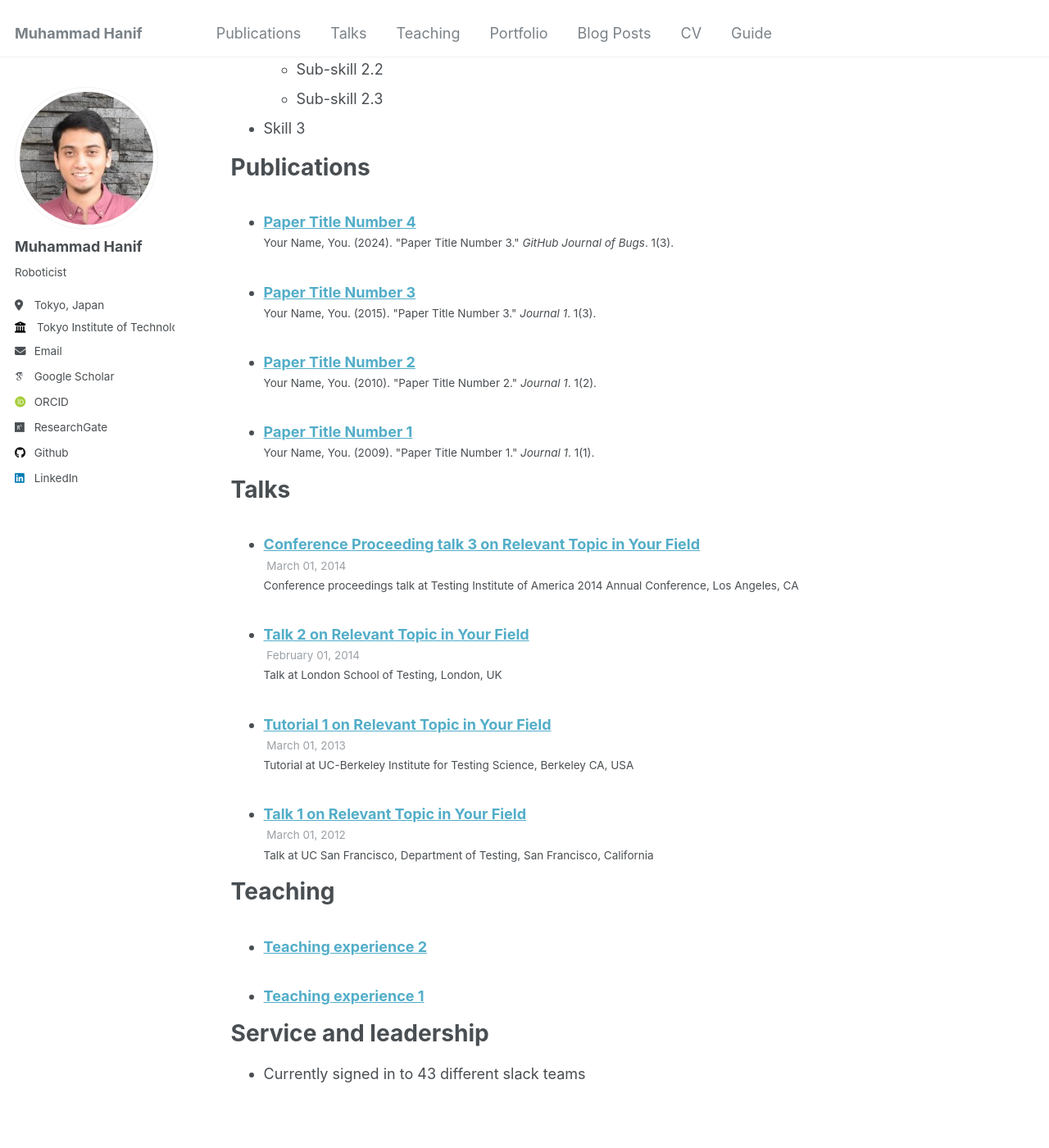
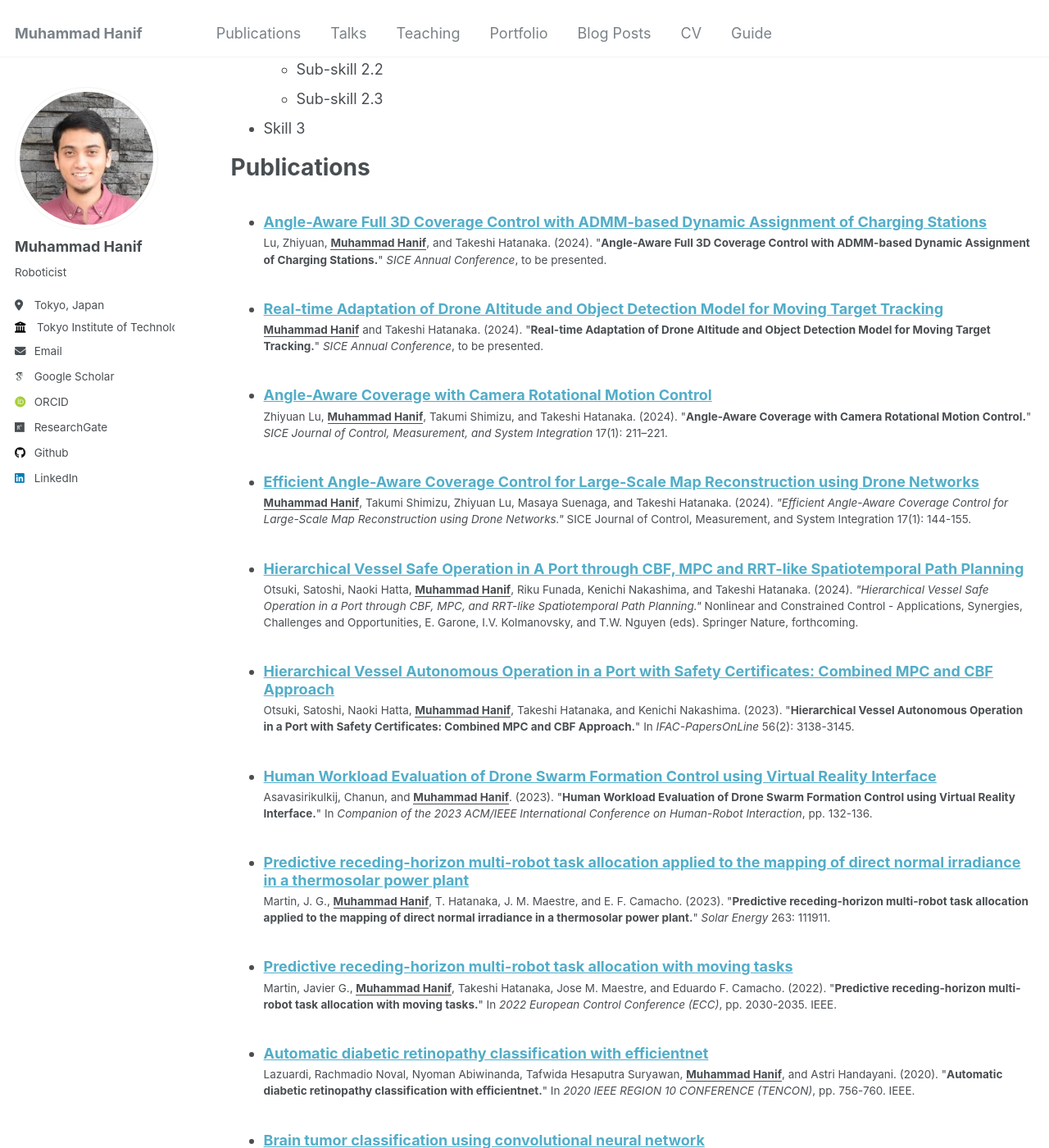
Before and after one commit to mhd-hanif/mhd-hanif.github.io, a Jekyll site: the page built from _pages/cv.md, in a window 1280 px wide and 1400 px high, scrolled down 899 px. Shown: the whole window at 82% size. Built offline with Jekyll 4.4.1, drawn with Linux system fonts in a browser that asks for light colours; some web fonts are replaced; some of the changed text lies outside the part shown.

Commit message:
Update Publication

```diff
--- a/_config.yml
+++ b/_config.yml
@@ -43,7 +43,7 @@ author:
   bitbucket        : # Username - Update with your username on the site
   codepen          : # Username
   dribbble         : # Username
-  github           : "https://github.com/hanifmania"
+  github           : "hanifmania"
   kaggle           : # Username
   stackoverflow    : # User number or user number and name (i.e., use "1" or "1/jeff-atwood")
 
@@ -57,7 +57,7 @@ author:
   keybase          : # Username
   instagram        : # Username
   lastfm           : # Username
-  linkedin         : "https://www.linkedin.com/in/muhammad-hanif-6189b0157"
+  linkedin         : "muhammad-hanif-6189b0157"
   mastodon         : # URL
   medium           : # URL
   pinterest        : # Username
@@ -76,7 +76,7 @@ author:
 # Publication Category - The following the list of publication categories and their headings
 publication_category:
   books:
-    title: 'Books'
+    title: 'Book, Book Chapter, Editing'
   manuscripts:
     title: 'Journal Articles'
   conferences:
--- a/_publications/2009-10-01-paper-title-number-1.md
+++ /dev/null
@@ -1,14 +0,0 @@
----
-title: "Paper Title Number 1"
-collection: publications
-category: manuscripts
-permalink: /publication/2009-10-01-paper-title-number-1
-excerpt: 'This paper is about the number 1. The number 2 is left for future work.'
-date: 2009-10-01
-venue: 'Journal 1'
-slidesurl: 'http://academicpages.github.io/files/slides1.pdf'
-paperurl: 'http://academicpages.github.io/files/paper1.pdf'
-citation: 'Your Name, You. (2009). &quot;Paper Title Number 1.&quot; <i>Journal 1</i>. 1(1).'
----
-
-The contents above will be part of a list of publications, if the user clicks the link for the publication than the contents of section will be rendered as a full page, allowing you to provide more information about the paper for the reader. When publications are displayed as a single page, the contents of the above "citation" field will automatically be included below this section in a smaller font.
--- a/_publications/2010-10-01-paper-title-number-2.md
+++ /dev/null
@@ -1,14 +0,0 @@
----
-title: "Paper Title Number 2"
-collection: publications
-category: manuscripts
-permalink: /publication/2010-10-01-paper-title-number-2
-excerpt: 'This paper is about the number 2. The number 3 is left for future work.'
-date: 2010-10-01
-venue: 'Journal 1'
-slidesurl: 'http://academicpages.github.io/files/slides2.pdf'
-paperurl: 'http://academicpages.github.io/files/paper2.pdf'
-citation: 'Your Name, You. (2010). &quot;Paper Title Number 2.&quot; <i>Journal 1</i>. 1(2).'
----
-
-The contents above will be part of a list of publications, if the user clicks the link for the publication than the contents of section will be rendered as a full page, allowing you to provide more information about the paper for the reader. When publications are displayed as a single page, the contents of the above "citation" field will automatically be included below this section in a smaller font.
--- a/_publications/2015-10-01-paper-title-number-3.md
+++ /dev/null
@@ -1,14 +0,0 @@
----
-title: "Paper Title Number 3"
-collection: publications
-category: manuscripts
-permalink: /publication/2015-10-01-paper-title-number-3
-excerpt: 'This paper is about the number 3. The number 4 is left for future work.'
-date: 2015-10-01
-venue: 'Journal 1'
-slidesurl: 'http://academicpages.github.io/files/slides3.pdf'
-paperurl: 'http://academicpages.github.io/files/paper3.pdf'
-citation: 'Your Name, You. (2015). &quot;Paper Title Number 3.&quot; <i>Journal 1</i>. 1(3).'
----
-
-The contents above will be part of a list of publications, if the user clicks the link for the publication than the contents of section will be rendered as a full page, allowing you to provide more information about the paper for the reader. When publications are displayed as a single page, the contents of the above "citation" field will automatically be included below this section in a smaller font.
--- /dev/null
+++ b/_publications/2018-paper-muzammil-et-al.md
@@ -0,0 +1,14 @@
+---
+title: "Design and Development of Tube-Launched Unmanned Aerial Vehicle."
+collection: publications
+category: conferences
+permalink: /publication/2018-paper-muzammil-et-al
+# excerpt: 'This paper is about the number 2. The number 3 is left for future work.'
+date: 2018-01-01
+venue: 'International Conference on Intelligent Unmanned Systems'
+# slidesurl: 'http://academicpages.github.io/files/slides2.pdf'
+# paperurl: 'http://academicpages.github.io/files/paper2.pdf'
+citation: 'Ahmad Fadlillah Muzammil, Nurhayyan Halim Rosid, <u><b>Muhammad Hanif</b></u>, Naufalino Fadel, Nathan, Tobias S., Tegar S., M.Agoes Moelyadi, and Agus Budiyono. (2018). "<b>Design and Development of Tube-Launched Unmanned Aerial Vehicle.</b>" In <i>International Conference on Intelligent Unmanned Systems</i>, August.'
+---
+
+<!-- The contents above will be part of a list of publications, if the user clicks the link for the publication than the contents of section will be rendered as a full page, allowing you to provide more information about the paper for the reader. When publications are displayed as a single page, the contents of the above "citation" field will automatically be included below this section in a smaller font. -->
--- /dev/null
+++ b/_publications/2019-paper-abiwinanda-et-al.md
@@ -0,0 +1,14 @@
+---
+title: "Brain tumor classification using convolutional neural network"
+collection: publications
+category: conferences
+permalink: /publication/2019-paper-abiwinanda-et-al
+# excerpt: 'This paper is about the number 2. The number 3 is left for future work.'
+date: 2019-01-01
+venue: 'World Congress on Medical Physics and Biomedical Engineering 2018'
+# slidesurl: 'http://academicpages.github.io/files/slides2.pdf'
+# paperurl: 'http://academicpages.github.io/files/paper2.pdf'
+citation: 'Abiwinanda, Nyoman, <u><b>Muhammad Hanif</b></u>, S. Tafwida Hesaputra, Astri Handayani, and Tati Rajab Mengko. (2019). "<b>Brain tumor classification using convolutional neural network.</b>" In <i>World Congress on Medical Physics and Biomedical Engineering 2018: June 3-8, 2018, Prague, Czech Republic (Vol. 1)</i>, pp. 183-189. Springer Singapore.'
+---
+
+<!-- The contents above will be part of a list of publications, if the user clicks the link for the publication than the contents of section will be rendered as a full page, allowing you to provide more information about the paper for the reader. When publications are displayed as a single page, the contents of the above "citation" field will automatically be included below this section in a smaller font. -->
--- /dev/null
+++ b/_publications/2020-paper-lazuardi-et-al.md
@@ -0,0 +1,14 @@
+---
+title: "Automatic diabetic retinopathy classification with efficientnet"
+collection: publications
+category: conferences
+permalink: /publication/2020-paper-lazuardi-et-al
+# excerpt: 'This paper is about the number 2. The number 3 is left for future work.'
+date: 2020-01-01
+venue: '2020 IEEE REGION 10 CONFERENCE (TENCON)'
+# slidesurl: 'http://academicpages.github.io/files/slides2.pdf'
+# paperurl: 'http://academicpages.github.io/files/paper2.pdf'
+citation: 'Lazuardi, Rachmadio Noval, Nyoman Abiwinanda, Tafwida Hesaputra Suryawan, <u><b>Muhammad Hanif</b></u>, and Astri Handayani. (2020). "<b>Automatic diabetic retinopathy classification with efficientnet.</b>" In <i>2020 IEEE REGION 10 CONFERENCE (TENCON)</i>, pp. 756-760. IEEE.'
+---
+
+<!-- The contents above will be part of a list of publications, if the user clicks the link for the publication than the contents of section will be rendered as a full page, allowing you to provide more information about the paper for the reader. When publications are displayed as a single page, the contents of the above "citation" field will automatically be included below this section in a smaller font. -->
--- /dev/null
+++ b/_publications/2022-paper-martin-et-al.md
@@ -0,0 +1,14 @@
+---
+title: "Predictive receding-horizon multi-robot task allocation with moving tasks"
+collection: publications
+category: conferences
+permalink: /publication/2022-paper-martin-et-al
+# excerpt: 'This paper is about the number 2. The number 3 is left for future work.'
+date: 2022-01-01
+venue: '2022 European Control Conference (ECC)'
+# slidesurl: 'http://academicpages.github.io/files/slides2.pdf'
+# paperurl: 'http://academicpages.github.io/files/paper2.pdf'
+citation: 'Martin, Javier G., <u><b>Muhammad Hanif</b></u>, Takeshi Hatanaka, Jose M. Maestre, and Eduardo F. Camacho. (2022). "<b>Predictive receding-horizon multi-robot task allocation with moving tasks.</b>" In <i>2022 European Control Conference (ECC)</i>, pp. 2030-2035. IEEE.'
+---
+
+<!-- The contents above will be part of a list of publications, if the user clicks the link for the publication than the contents of section will be rendered as a full page, allowing you to provide more information about the paper for the reader. When publications are displayed as a single page, the contents of the above "citation" field will automatically be included below this section in a smaller font. -->
--- /dev/null
+++ b/_publications/2023-journal-martin-et-al.md
@@ -0,0 +1,14 @@
+---
+title: "Predictive receding-horizon multi-robot task allocation applied to the mapping of direct normal irradiance in a thermosolar power plant"
+collection: publications
+category: manuscripts
+permalink: /publication/2023-journal-martin-et-al
+# excerpt: 'This paper is about the number 3. The number 4 is left for future work.'
+date: 2023-01-01
+venue: 'Solar Energy'
+# slidesurl: 'http://academicpages.github.io/files/slides3.pdf'
+# paperurl: 'http://academicpages.github.io/files/paper3.pdf'
+citation: 'Martin, J. G., <u><b>Muhammad Hanif</b></u>, T. Hatanaka, J. M. Maestre, and E. F. Camacho. (2023). "<b>Predictive receding-horizon multi-robot task allocation applied to the mapping of direct normal irradiance in a thermosolar power plant.</b>" <i>Solar Energy</i> 263: 111911.'
+---
+
+<!-- The contents above will be part of a list of publications, if the user clicks the link for the publication than the contents of section will be rendered as a full page, allowing you to provide more information about the paper for the reader. When publications are displayed as a single page, the contents of the above "citation" field will automatically be included below this section in a smaller font. -->
--- /dev/null
+++ b/_publications/2023-paper-asavasirikulkij-et-al.md
@@ -0,0 +1,14 @@
+---
+title: "Human Workload Evaluation of Drone Swarm Formation Control using Virtual Reality Interface"
+collection: publications
+category: conferences
+permalink: /publication/2023-paper-asavasirikulkij-et-al
+# excerpt: 'This paper is about the number 2. The number 3 is left for future work.'
+date: 2023-01-01
+venue: 'Companion of the 2023 ACM/IEEE International Conference on Human-Robot Interaction'
+# slidesurl: 'http://academicpages.github.io/files/slides2.pdf'
+# paperurl: 'http://academicpages.github.io/files/paper2.pdf'
+citation: 'Asavasirikulkij, Chanun, and <u><b>Muhammad Hanif</b></u>. (2023). "<b>Human Workload Evaluation of Drone Swarm Formation Control using Virtual Reality Interface.</b>" In <i>Companion of the 2023 ACM/IEEE International Conference on Human-Robot Interaction</i>, pp. 132-136.'
+---
+
+<!-- The contents above will be part of a list of publications, if the user clicks the link for the publication than the contents of section will be rendered as a full page, allowing you to provide more information about the paper for the reader. When publications are displayed as a single page, the contents of the above "citation" field will automatically be included below this section in a smaller font. -->
--- /dev/null
+++ b/_publications/2023-paper-otsuki-et-al.md
@@ -0,0 +1,14 @@
+---
+title: "Hierarchical Vessel Autonomous Operation in a Port with Safety Certificates: Combined MPC and CBF Approach"
+collection: publications
+category: conferences
+permalink: /publication/2023-paper-otsuki-et-al
+# excerpt: 'This paper is about the number 2. The number 3 is left for future work.'
+date: 2023-01-01
+venue: 'IFAC-PapersOnLine'
+# slidesurl: 'http://academicpages.github.io/files/slides2.pdf'
+# paperurl: 'http://academicpages.github.io/files/paper2.pdf'
+citation: 'Otsuki, Satoshi, Naoki Hatta, <u><b>Muhammad Hanif</b></u>, Takeshi Hatanaka, and Kenichi Nakashima. (2023). "<b>Hierarchical Vessel Autonomous Operation in a Port with Safety Certificates: Combined MPC and CBF Approach.</b>" In <i>IFAC-PapersOnLine</i> 56(2): 3138-3145.'
+---
+
+<!-- The contents above will be part of a list of publications, if the user clicks the link for the publication than the contents of section will be rendered as a full page, allowing you to provide more information about the paper for the reader. When publications are displayed as a single page, the contents of the above "citation" field will automatically be included below this section in a smaller font. -->
--- a/_publications/2024-02-17-paper-title-number-4.md
+++ /dev/null
@@ -1,13 +0,0 @@
----
-title: "Paper Title Number 4"
-collection: publications
-category: conferences
-permalink: /publication/2024-02-17-paper-title-number-4
-excerpt: 'This paper is about fixing template issue #693.'
-date: 2024-02-17
-venue: 'GitHub Journal of Bugs'
-paperurl: 'http://academicpages.github.io/files/paper3.pdf'
-citation: 'Your Name, You. (2024). &quot;Paper Title Number 3.&quot; <i>GitHub Journal of Bugs</i>. 1(3).'
----
-
-The contents above will be part of a list of publications, if the user clicks the link for the publication than the contents of section will be rendered as a full page, allowing you to provide more information about the paper for the reader. When publications are displayed as a single page, the contents of the above "citation" field will automatically be included below this section in a smaller font.
--- /dev/null
+++ b/_publications/2024-book-otsuki-et-al.md
@@ -0,0 +1,16 @@
+---
+title: "Hierarchical Vessel Safe Operation in A Port through CBF, MPC and RRT-like Spatiotemporal Path Planning"
+collection: publications
+category: books
+permalink: /publication/2024-book-otsuki-et-al
+# excerpt: "Short description of portfolio item number 1<br/><img src='/images/500x300.png'>"
+date: 2024-01-01
+venue: 'Springer Nature'
+# slidesurl: 'http://academicpages.github.io/files/slides1.pdf'
+# paperurl: 'http://academicpages.github.io/files/paper1.pdf'
+citation: 'Otsuki, Satoshi, Naoki Hatta, <u><b>Muhammad Hanif</b></u>, Riku Funada, Kenichi Nakashima, and Takeshi Hatanaka. (2024). <i>"Hierarchical Vessel Safe Operation in a Port through CBF, MPC, and RRT-like Spatiotemporal Path Planning."</i> Nonlinear and Constrained Control - Applications, Synergies, Challenges and Opportunities, E. Garone, I.V. Kolmanovsky, and T.W. Nguyen (eds). Springer Nature, forthcoming.'
+---
+
+<!-- The contents above will be part of a list of publications, if the user clicks the link for the publication than the contents of section will be rendered as a full page, allowing you to provide more information about the paper for the reader. When publications are displayed as a single page, the contents of the above "citation" field will automatically be included below this section in a smaller font. -->
+
+<!-- Short description of portfolio item number 1<br/><img src='/images/500x300.png'> -->
--- /dev/null
+++ b/_publications/2024-journal-hanif-et-al.md
@@ -0,0 +1,14 @@
+---
+title: "Efficient Angle-Aware Coverage Control for Large-Scale Map Reconstruction using Drone Networks"
+collection: publications
+category: manuscripts
+permalink: /publication/2024-journal-hanif-et-al
+# excerpt: 'This paper is about the number 1. The number 2 is left for future work.'
+date: 2024-01-01
+venue: 'SICE Journal of Control, Measurement, and System Integration'
+# slidesurl: 'http://academicpages.github.io/files/slides1.pdf'
+# paperurl: 'http://academicpages.github.io/files/paper1.pdf'
+citation: '<u><b>Muhammad Hanif</b></u>, Takumi Shimizu, Zhiyuan Lu, Masaya Suenaga, and Takeshi Hatanaka. (2024). <i>"Efficient Angle-Aware Coverage Control for Large-Scale Map Reconstruction using Drone Networks."</i> SICE Journal of Control, Measurement, and System Integration 17(1): 144-155.'
+---
+
+<!-- The contents above will be part of a list of publications, if the user clicks the link for the publication than the contents of section will be rendered as a full page, allowing you to provide more information about the paper for the reader. When publications are displayed as a single page, the contents of the above "citation" field will automatically be included below this section in a smaller font. -->
--- /dev/null
+++ b/_publications/2024-journal-lu-et-al.md
@@ -0,0 +1,13 @@
+---
+title: "Angle-Aware Coverage with Camera Rotational Motion Control"
+collection: publications
+category: manuscripts
+permalink: /publication/2024-journal-lu-et-al
+# excerpt: 'This paper is about fixing template issue #693.'
+date: 2024-01-01
+venue: 'SICE Journal of Control, Measurement, and System Integration'
+# paperurl: 'http://academicpages.github.io/files/paper3.pdf'
+citation: 'Zhiyuan Lu, <u><b>Muhammad Hanif</b></u>, Takumi Shimizu, and Takeshi Hatanaka. (2024). "<b>Angle-Aware Coverage with Camera Rotational Motion Control.</b>" <i>SICE Journal of Control, Measurement, and System Integration</i> 17(1): 211–221.'
+---
+
+<!-- The contents above will be part of a list of publications, if the user clicks the link for the publication than the contents of section will be rendered as a full page, allowing you to provide more information about the paper for the reader. When publications are displayed as a single page, the contents of the above "citation" field will automatically be included below this section in a smaller font. -->
--- /dev/null
+++ b/_publications/2024-paper-hanif-et-al.md
@@ -0,0 +1,14 @@
+---
+title: "Real-time Adaptation of Drone Altitude and Object Detection Model for Moving Target Tracking"
+collection: publications
+category: conferences
+permalink: /publication/2024-paper-hanif-et-al
+# excerpt: 'This paper is about the number 2. The number 3 is left for future work.'
+date: 2024-01-01
+venue: 'SICE Annual Conference'
+# slidesurl: 'http://academicpages.github.io/files/slides2.pdf'
+# paperurl: 'http://academicpages.github.io/files/paper2.pdf'
+citation: '<u><b>Muhammad Hanif</b></u> and Takeshi Hatanaka. (2024). "<b>Real-time Adaptation of Drone Altitude and Object Detection Model for Moving Target Tracking.</b>" <i>SICE Annual Conference</i>, to be presented.'
+---
+
+<!-- The contents above will be part of a list of publications, if the user clicks the link for the publication than the contents of section will be rendered as a full page, allowing you to provide more information about the paper for the reader. When publications are displayed as a single page, the contents of the above "citation" field will automatically be included below this section in a smaller font. -->
--- /dev/null
+++ b/_publications/2024-paper-lu-et-al.md
@@ -0,0 +1,14 @@
+---
+title: "Angle-Aware Full 3D Coverage Control with ADMM-based Dynamic Assignment of Charging Stations"
+collection: publications
+category: conferences
+permalink: /publication/2024-paper-lu-et-al
+# excerpt: 'This paper is about the number 2. The number 3 is left for future work.'
+date: 2024-01-01
+venue: 'SICE Annual Conference'
+# slidesurl: 'http://academicpages.github.io/files/slides2.pdf'
+# paperurl: 'http://academicpages.github.io/files/paper2.pdf'
+citation: 'Lu, Zhiyuan, <u><b>Muhammad Hanif</b></u>, and Takeshi Hatanaka. (2024). "<b>Angle-Aware Full 3D Coverage Control with ADMM-based Dynamic Assignment of Charging Stations.</b>" <i>SICE Annual Conference</i>, to be presented.'
+---
+
+<!-- The contents above will be part of a list of publications, if the user clicks the link for the publication than the contents of section will be rendered as a full page, allowing you to provide more information about the paper for the reader. When publications are displayed as a single page, the contents of the above "citation" field will automatically be included below this section in a smaller font. -->
--- a/_talks/2012-03-01-talk-1.md
+++ /dev/null
@@ -1,11 +0,0 @@
----
-title: "Talk 1 on Relevant Topic in Your Field"
-collection: talks
-type: "Talk"
-permalink: /talks/2012-03-01-talk-1
-venue: "UC San Francisco, Department of Testing"
-date: 2012-03-01
-location: "San Francisco, California"
----
-
-This is a description of your talk, which is a markdown files that can be all markdown-ified like any other post. Yay markdown!
--- /dev/null
+++ b/_talks/2024-02-29-domestic-conference-aachen.md
@@ -0,0 +1,11 @@
+---
+title: "WISE SSS (Tokyo Tech) feat IAT (RWTH Aachen) Exchange Meeting"
+collection: talks
+type: "Domestic Conference"
+permalink: /talks/2024-02-29-domestic-conference-aachen
+venue: "Tokyo Institute of Technology"
+date: 2024-02-29
+location: "Tokyo, Japan"
+---
+
+Empowering Precision Agriculture: Efficient Angle-Aware Coverage for 3D Structure Reconstruction with Drone Teams
--- /dev/null
+++ b/_teaching/2016-spring-teaching-3.md
@@ -0,0 +1,20 @@
+---
+title: "Teaching experience 3"
+collection: teaching
+type: "Workshop"
+permalink: /teaching/2015-spring-teaching-1
+venue: "University 1, Department"
+date: 2015-01-01
+location: "City, Country"
+---
+
+This is a description of a teaching experience. You can use markdown like any other post.
+
+Heading 1
+======
+
+Heading 2
+======
+
+Heading 3
+======
```
